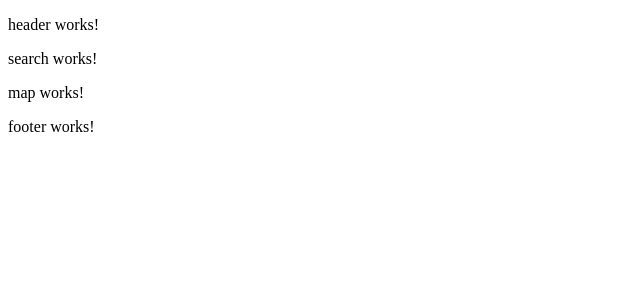
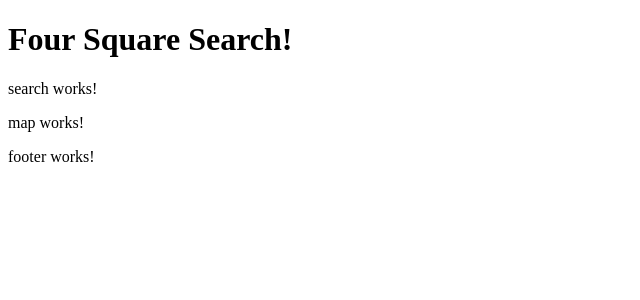
Before and after one commit to DilwoarH/Four-Square-Search, an Angular app: page / in a window 1280 px wide. Shown: the top 300 px of the page, without its empty margins (0-640 px from the left). Built offline with nearby package versions, Linux system fonts and the light colour scheme.

Commit message:
Header text changed and p tag changed to h1

```diff
--- a/src/app/header/header.component.html
+++ b/src/app/header/header.component.html
@@ -1,3 +1,3 @@
-<p>
-  header works!
-</p>
+<h1>
+  Four Square Search!
+</h1>
```
